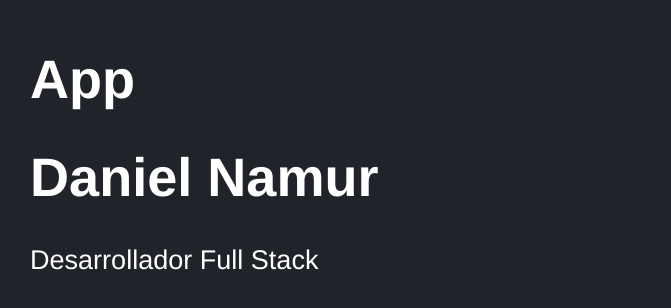
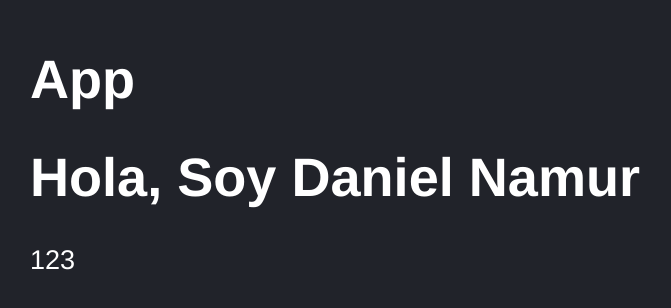
Before and after one commit to danamur/CursoReact, a React (Vite) app in the folder 02-COUNTER-APP-VITE/: page / in a window 1280 px wide. Shown: the part 136-444 px from the top of the page, without its empty margins (118-789 px from the left). Built offline with nearby package versions, Linux system fonts and the light colour scheme.

Commit message:
Integrando validaciones con proptypes en componente

```diff
--- a/02-COUNTER-APP-VITE/package.json
+++ b/02-COUNTER-APP-VITE/package.json
@@ -10,6 +10,7 @@
     "preview": "vite preview"
   },
   "dependencies": {
+    "prop-types": "^15.8.1",
     "react": "^18.2.0",
     "react-dom": "^18.2.0"
   },
--- a/02-COUNTER-APP-VITE/src/FirstApp.jsx
+++ b/02-COUNTER-APP-VITE/src/FirstApp.jsx
@@ -1,9 +1,16 @@
-export const FirstApp = ({ name = 'Usuario', title = 'Desarrollador'}) => {
+import PropTypes from 'prop-types';
+
+export const FirstApp = ({ title, subTitle }) => {
 
     return (
         <>
-            <h1>{ name }</h1>
-            <p>{ title }</p>
+            <h1>{ title }</h1>
+            <p>{ subTitle }</p>
         </>
     )
 }
+
+FirstApp.propTypes = {
+    title: PropTypes.string.isRequired,
+    subTitle: PropTypes.number.isRequired
+}
--- a/02-COUNTER-APP-VITE/src/main.jsx
+++ b/02-COUNTER-APP-VITE/src/main.jsx
@@ -13,6 +13,6 @@
 ReactDOM.createRoot(document.getElementById('root')).render(
   <React.StrictMode>
     <App />
-    <FirstApp name="Daniel Namur" title = "Desarrollador Full Stack"/>
+    <FirstApp title = "Hola, Soy Daniel Namur" subTitle = { 123 }/>
   </React.StrictMode>
 )
```
Also changed, not shown: 1 other file (tests, documents, lock files or other folders).
